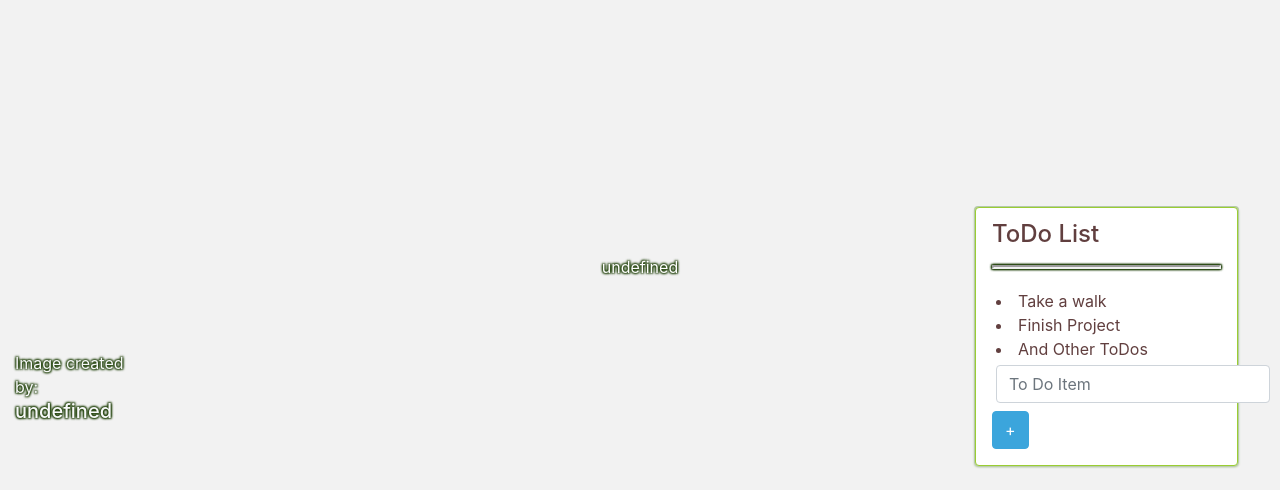
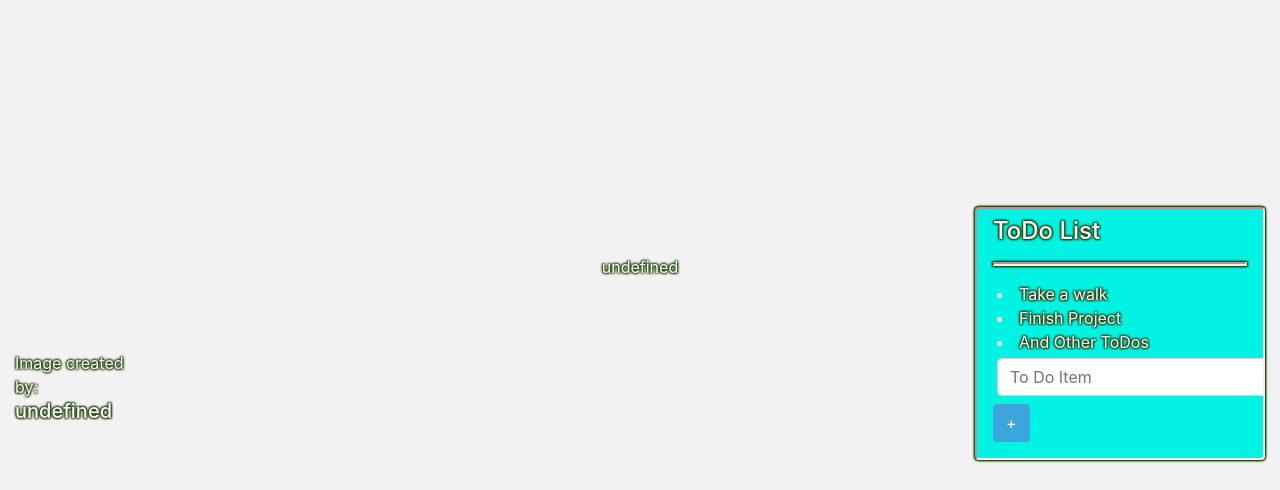
Before and after one commit to ChesterJGreen/checkpoint4, a website with bundled scripts: page index.html in a window 1280 px wide. Shown: the part 310-800 px from the top of the page. Built offline with nearby package versions, Linux system fonts and the light colour scheme; no server answers.

Commit message:
done for the night saturday

```diff
--- a/assets/scss/_variables.scss
+++ b/assets/scss/_variables.scss
@@ -5,7 +5,7 @@ $secondary: #FF3697;
 $danger: #EB5757;
 $success: #27AE60;
 $warning: #FF7F50;
-$info: #00C9BD;
+$info: #02f3e3;
 $dark: #272727;
 
 $blue: blue;
--- a/index.html
+++ b/index.html
@@ -85,12 +85,12 @@
             </div>
             <div class="col-3">
                 <div class="row">
-                    <div class=" col-11">
+                    <div class=" col-12">
 
 
-                        <div class="card textR px-3 py-2">
+                        <div class="card text bg-info text-light hrb px-3 py-2">
                             <div class="row">
-                                <div class="col-12  py-1">
+                                <div class="col-12">
                                     <h4>ToDo List</h4>
                                     <hr class="hrb">
                                 </div>
```
Also changed, not shown: assets/style/main.css.
